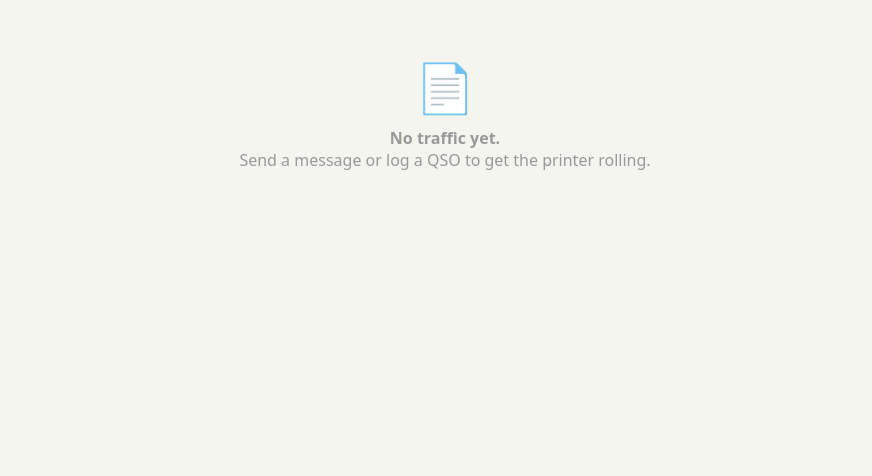
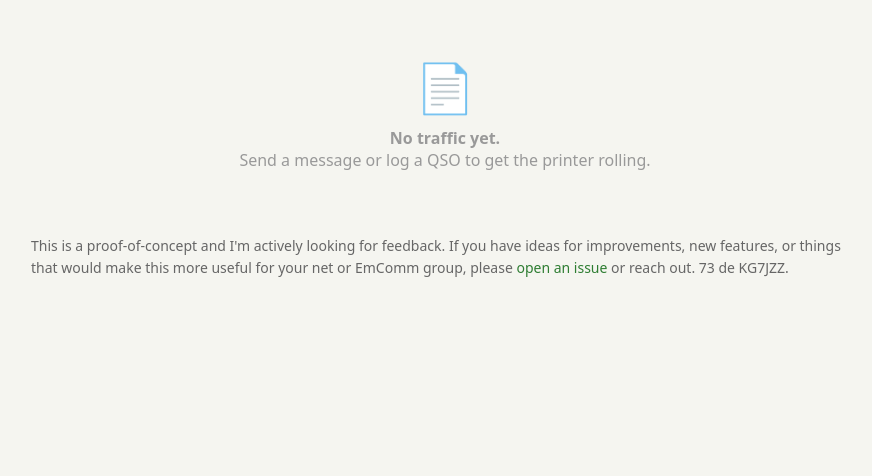
Before and after one commit to miketweaver/thermal-printer-terminal, a FastAPI app: page /thermalprinter/ in a window 1280 px wide. Shown: the part 277-753 px from the top of the page, without its empty margins (195-1067 px from the left). Run offline with FastAPI, Linux system fonts and the light colour scheme; data that the repository does not hold is empty.

Commit message:
Add feedback blurb to home page

```diff
--- a/app/templates/home.html
+++ b/app/templates/home.html
@@ -69,4 +69,6 @@
   <p>Send a message or log a QSO to get the printer rolling.</p>
 </div>
 {% endif %}
+
+<p style="margin-top:24px;font-size:14px;color:#666;line-height:1.6">This is a proof-of-concept and I'm actively looking for feedback. If you have ideas for improvements, new features, or things that would make this more useful for your net or EmComm group, please <a href="https://github.com/miketweaver/thermal-printer-terminal/issues">open an issue</a> or reach out. 73 de KG7JZZ.</p>
 {% endblock %}
```
